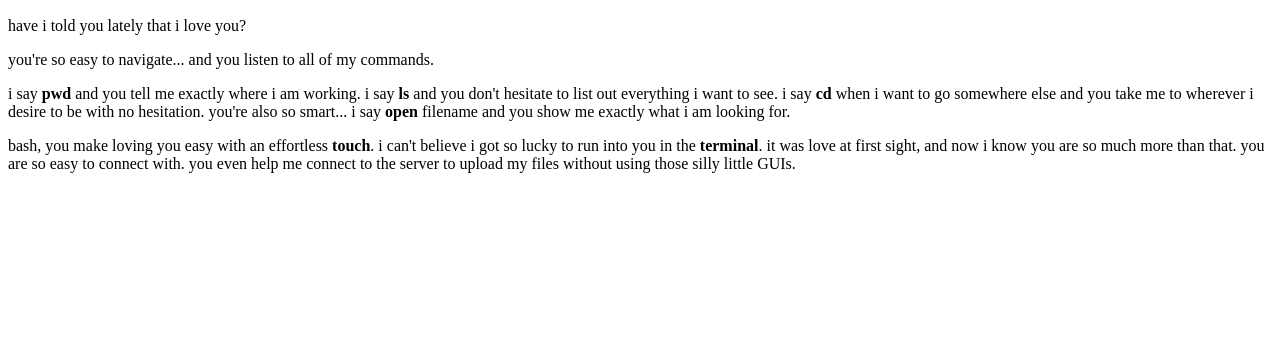
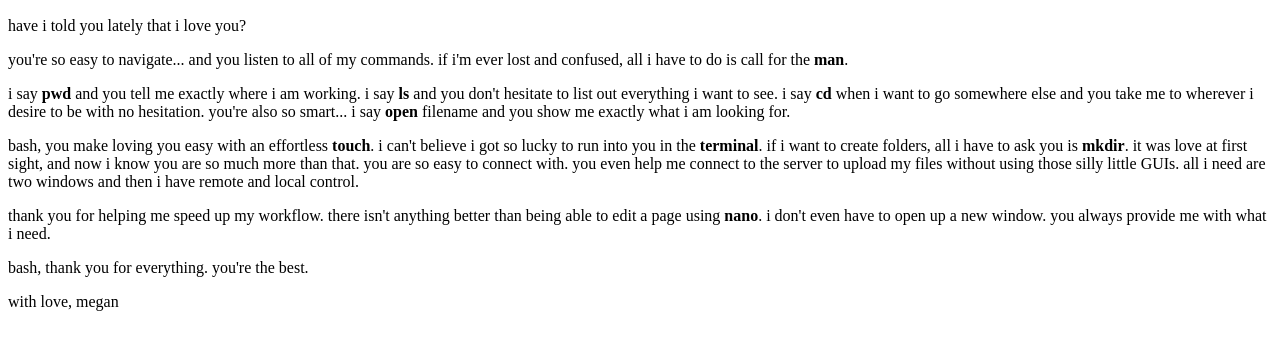
Before and after one commit to akibamegan/love-letters, a plain HTML site: page bash.html in a window 1280 px wide. Shown: the part 148-498 px from the top of the page. Drawn offline with Linux system fonts and the light colour scheme.

Commit message:
completed letter in html

```diff
--- a/bash.html
+++ b/bash.html
@@ -16,10 +16,12 @@
 	</header>
 	<main>
 		<p>have i told you lately that i love you?</p>
-		<p>you're so easy to navigate... and you listen to all of my commands. </p>
+		<p>you're so easy to navigate... and you listen to all of my commands. if i'm ever lost and confused, all i have to do is call for the <b>man</b>.</p>
 		<p>i say <b>pwd</b> and you tell me exactly where i am working. i say <b>ls</b> and you don't hesitate to list out everything i want to see. i say <b>cd</b> when i want to go somewhere else and you take me to wherever i desire to be with no hesitation. you're also so smart... i say <b>open</b> filename and you show me exactly what i am looking for.</p>
-		<p>bash, you make loving you easy with an effortless <b>touch</b>. i can't believe i got so lucky to run into you in the <b>terminal</b>. it was love at first sight, and now i know you are so much more than that. you are so easy to connect with. you even help me connect to the server to upload my files without using those silly little GUIs. </p>
-
+		<p>bash, you make loving you easy with an effortless <b>touch</b>. i can't believe i got so lucky to run into you in the <b>terminal</b>. if i want to create folders, all i have to ask you is <b>mkdir</b>. it was love at first sight, and now i know you are so much more than that. you are so easy to connect with. you even help me connect to the server to upload my files without using those silly little GUIs. all i need are two windows and then i have remote and local control.</p>
+		<p>thank you for helping me speed up my workflow. there isn't anything better than being able to edit a page using <b>nano</b>. i don't even have to open up a new window. you always provide me with what i need.</p>
+		<p>bash, thank you for everything. you're the best.</p>
+		<p>with love, megan</p>
 	</main>
 </body>
 </html>
```
